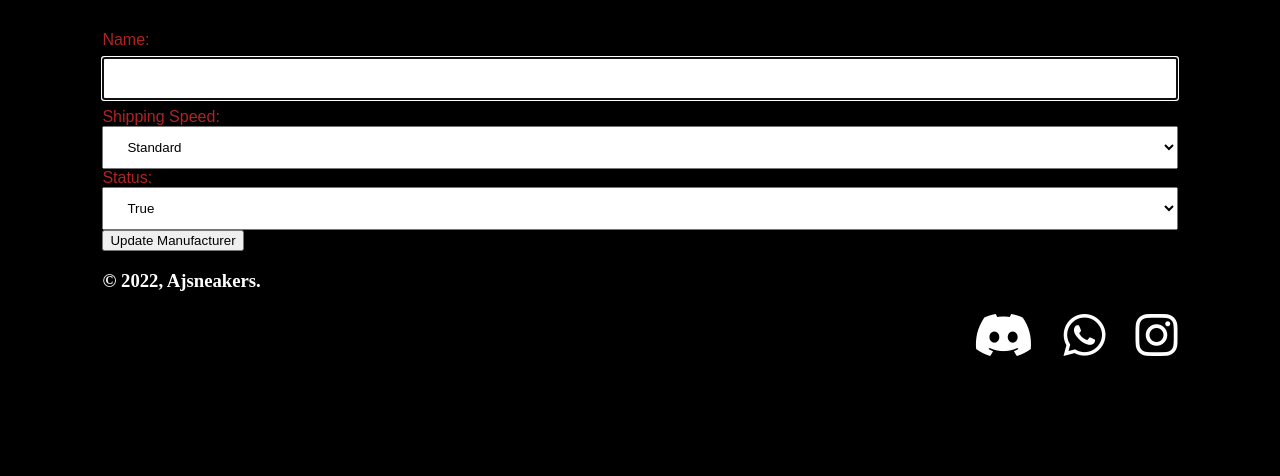
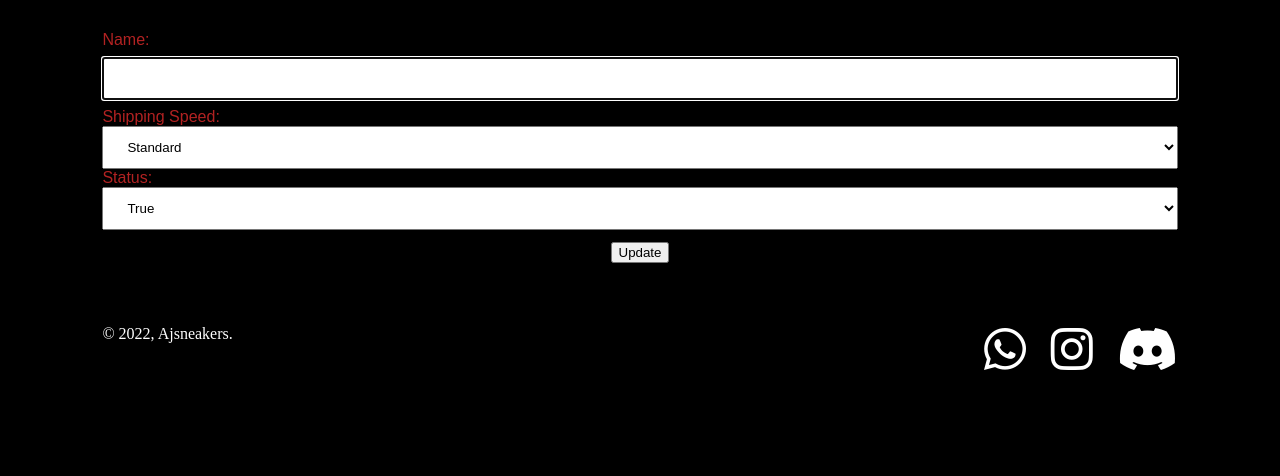
Before and after one commit to ajurgar/AjSneakers_APP, a Flask app: page /manufacturers/1/edit in a window 1280 px wide. Shown: the part 447-923 px from the top of the page. Before the commit the page ends 803 px from the top, so only its background shows below. Run offline with Flask 2, Linux system fonts and the light colour scheme; data that the repository does not hold is empty; some libraries are stand-ins or nearby versions; some web fonts are replaced.

Commit message:
V1 update

```diff
--- a/static/style.css
+++ b/static/style.css
@@ -36,6 +36,9 @@ body > header > div{
     text-align: -webkit-center;
     padding-top: 40px;
 
+}
+.textfooter{
+    align-content: baseline;
 }
 
 #img{
@@ -174,11 +177,9 @@ input {
 
    }
 
-   .icons{
-    display: flex;
-    flex-direction: row-reverse;
-    gap: 30px;
-   }
+.textfooter{
+
+}
 
    footer {
     color:white;
@@ -218,3 +219,15 @@ input {
     text-align: center;
     font-family: 'Roboto', sans-serif;
   }
+
+
+.textfooter{
+    display: flex;
+    justify-content: space-between;
+    padding-top: 50px;
+}
+
+.icons{
+    width: 18%;
+    display: flex;
+    justify-content: space-between;}
--- a/templates/base.html
+++ b/templates/base.html
@@ -45,15 +45,21 @@
 
     </div>
 
-    <footer>
+    <footer class="textfooter">
 
-        <h3>&#169; 2022, Ajsneakers. </h3>
+       &#169; 2022, Ajsneakers.
 
-        <div class="icons">
+
+   <div class="icons">
+    <i class="fa-brands fa-whatsapp fa-3x"></i>
         <i class="fa-brands fa-instagram fa-3x"></i>
-        <i class="fa-brands fa-whatsapp fa-3x"></i>
         <i class="fa-brands fa-discord fa-3x"></i>
-        </div>
+    </div>
+
+
+
+
+
 
     </footer>
 </body>
--- a/templates/manufacturers/edit.html
+++ b/templates/manufacturers/edit.html
@@ -37,7 +37,12 @@
 
         </select>
     </div>
-    <button type="submit">Update Manufacturer</button>
+    <div class="btn">
+
+        <button type="submit"> Update </button>
+
+
+    </div>
 
 </form>
 
```
